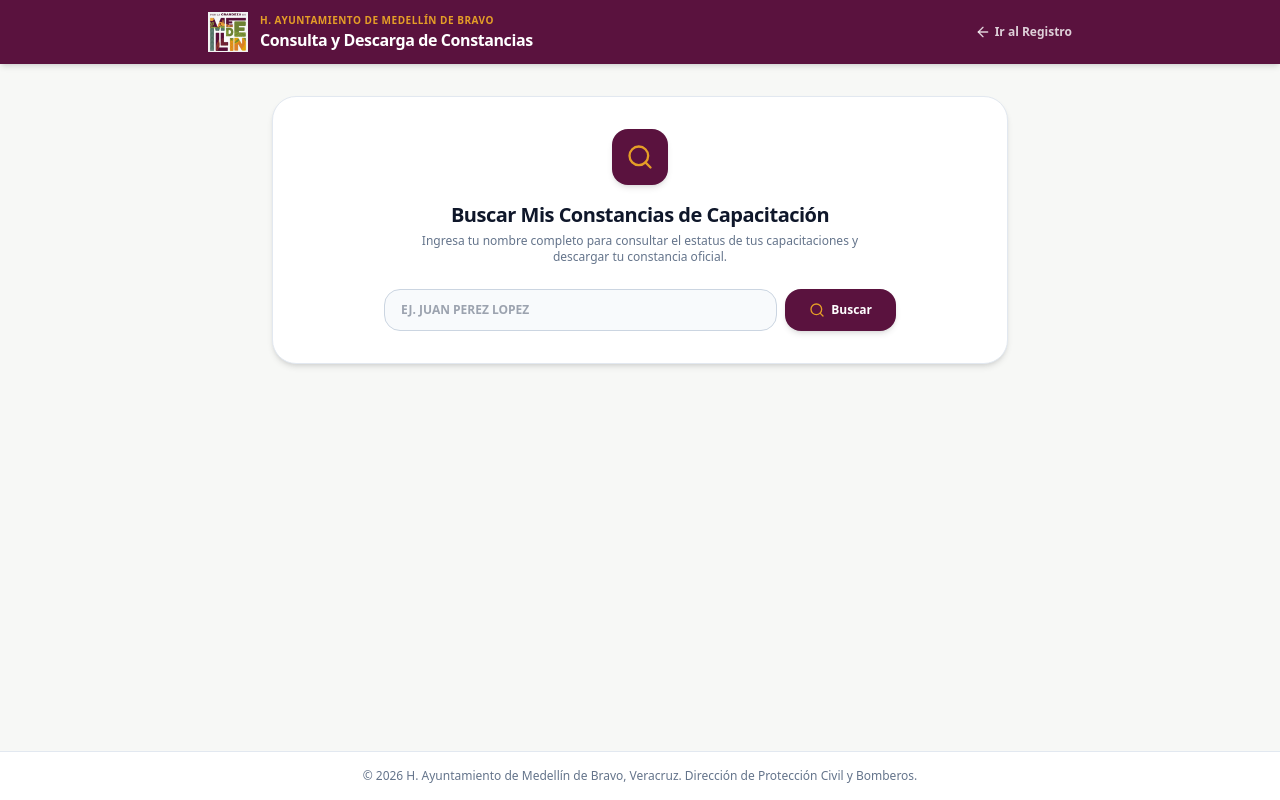
After one commit to JosueBurela/PCMedellinDigital, a Django app: page /capacitaciones/mis-constancias/ in a window 1280 px wide. The commit adds this page. Run offline with Django 5.2, Linux system fonts and the light colour scheme; some libraries are stand-ins or nearby versions.

Commit message:
feat(capacitaciones): busqueda publica de constancias por nombre, remocion de QR en PDF y generacion de QR institucional con logo para registro

```diff
--- /dev/null
+++ b/portal/templates/portal/capacitacion_buscar_constancias.html
@@ -0,0 +1,144 @@
+{% load static %}
+<!DOCTYPE html>
+<html lang="es">
+<head>
+<meta charset="UTF-8">
+<meta name="viewport" content="width=device-width, initial-scale=1.0">
+<title>Búsqueda de Constancias | Protección Civil Medellín</title>
+<link rel="icon" type="image/png" href="{% static 'portal/img/logo_pc_circular.png' %}">
+<script src="https://cdn.tailwindcss.com"></script>
+<script>
+    tailwind.config = {
+        theme: {
+            extend: {
+                colors: {
+                    medellinVino: '#5A123E',
+                    medellinVerde: '#5B7B34',
+                    medellinOro: '#E59E27',
+                    medellinFondo: '#F7F8F6',
+                }
+            }
+        }
+    }
+</script>
+<script src="https://unpkg.com/lucide@latest"></script>
+</head>
+<body class="bg-medellinFondo text-slate-800 font-sans antialiased min-h-screen flex flex-col justify-between">
+
+<!-- HEADER INSTITUCIONAL -->
+<header class="bg-medellinVino text-white shadow-md">
+  <div class="max-w-4xl mx-auto px-4 py-3 flex items-center justify-between">
+    <div class="flex items-center space-x-3">
+      <img src="{% static 'portal/img/logo_pc_circular.png' %}" alt="Logo Protección Civil" class="w-10 h-10 object-contain">
+      <div>
+        <span class="text-[10px] font-bold text-medellinOro uppercase tracking-wider block">H. Ayuntamiento de Medellín de Bravo</span>
+        <h1 class="text-sm sm:text-base font-extrabold tracking-tight">Consulta y Descarga de Constancias</h1>
+      </div>
+    </div>
+    <a href="{% url 'registro_capacitacion_publico' %}" class="text-xs text-white/80 hover:text-white font-semibold flex items-center gap-1">
+      <i data-lucide="arrow-left" class="w-4 h-4"></i> Ir al Registro
+    </a>
+  </div>
+</header>
+
+<main class="max-w-3xl mx-auto px-4 py-8 space-y-6 flex-1 w-full">
+
+  <!-- ENCABEZADO Y BUSCADOR -->
+  <div class="bg-white rounded-3xl p-6 sm:p-8 shadow-md border border-slate-200 space-y-4 text-center">
+    <div class="w-14 h-14 bg-medellinVino text-medellinOro rounded-2xl flex items-center justify-center mx-auto shadow-md">
+      <i data-lucide="search" class="w-7 h-7"></i>
+    </div>
+    <div class="space-y-1">
+      <h2 class="text-xl font-black text-slate-900 tracking-tight">Buscar Mis Constancias de Capacitación</h2>
+      <p class="text-xs text-slate-500 max-w-md mx-auto">
+        Ingresa tu nombre completo para consultar el estatus de tus capacitaciones y descargar tu constancia oficial.
+      </p>
+    </div>
+
+    <!-- FORMULARIO DE BÚSQUEDA -->
+    <form method="GET" action="{% url 'buscar_mis_constancias' %}" class="pt-2 max-w-lg mx-auto flex flex-col sm:flex-row gap-2">
+      <input type="text" name="q" value="{{ query }}" required placeholder="Ej. JUAN PEREZ LOPEZ" class="flex-1 bg-slate-50 border border-slate-300 rounded-2xl px-4 py-3 text-xs font-bold text-slate-900 focus:outline-none focus:ring-2 focus:ring-medellinVino uppercase">
+      <button type="submit" class="bg-medellinVino hover:bg-[#430d2e] text-white font-extrabold px-6 py-3 rounded-2xl text-xs flex items-center justify-center gap-1.5 shadow-md transition">
+        <i data-lucide="search" class="w-4 h-4 text-medellinOro"></i>
+        <span>Buscar</span>
+      </button>
+    </form>
+  </div>
+
+  <!-- RESULTADOS DE LA BÚSQUEDA -->
+  {% if buscado %}
+    <div class="space-y-4">
+      <h3 class="text-xs font-bold text-slate-500 uppercase tracking-wider">
+        Resultados de la búsqueda para: "<strong class="text-slate-900">{{ query }}</strong>" ({{ resultados.count }})
+      </h3>
+
+      {% if resultados %}
+        <div class="grid grid-cols-1 gap-4">
+          {% for r in resultados %}
+          <div class="bg-white rounded-3xl p-5 border {% if r.asistio %}border-emerald-300 shadow-md{% else %}border-amber-300 bg-amber-50/30{% endif %} space-y-3">
+
+            <div class="flex items-start justify-between">
+              <div class="space-y-1">
+                <span class="text-[10px] font-extrabold px-3 py-0.5 rounded-full uppercase tracking-wider {% if r.asistio %}bg-emerald-100 text-emerald-800 border border-emerald-300{% else %}bg-amber-100 text-amber-800 border border-amber-300{% endif %}">
+                  {% if r.asistio %}✓ CONSTANCIA DISPONIBLE Y VALIDADA{% else %}⏳ EN PROCESO DE VERIFICACIÓN{% endif %}
+                </span>
+                <h4 class="text-base font-black text-slate-900 pt-1">{{ r.nombre_completo }}</h4>
+                <p class="text-xs text-slate-600 font-bold">Curso: {{ r.curso.titulo }}</p>
+              </div>
+              <span class="text-xs font-bold text-medellinVino font-mono bg-slate-100 px-2.5 py-1 rounded-xl border border-slate-200">
+                {{ r.folio_constancia }}
+              </span>
+            </div>
+
+            <div class="flex flex-wrap gap-4 text-xs font-medium text-slate-500 pt-2 border-t border-slate-100">
+              <span>📅 Fecha: <strong>{{ r.curso.fecha_inicio|date:"d/m/Y" }}</strong></span>
+              <span>📍 Sede: <strong>{{ r.curso.sede_ubicacion }}</strong></span>
+              <span>⏱️ Duración: <strong>{{ r.curso.duracion_horas }} Hrs</strong></span>
+            </div>
+
+            <!-- ACCIÓN SEGÚN ESTATUS DE VERIFICACIÓN -->
+            <div class="pt-2">
+              {% if r.asistio %}
+                <a href="{% url 'imprimir_constancia_pdf' r.folio_constancia %}" target="_blank" class="inline-flex items-center gap-2 bg-emerald-700 hover:bg-emerald-800 text-white font-extrabold px-5 py-2.5 rounded-2xl text-xs shadow-md transition">
+                  <i data-lucide="printer" class="w-4 h-4 text-emerald-200"></i>
+                  <span>📄 Ver / Descargar Constancia PDF</span>
+                </a>
+              {% else %}
+                <div class="p-3.5 bg-amber-50 border border-amber-200 rounded-2xl text-xs text-amber-900 space-y-1">
+                  <div class="flex items-center gap-1.5 font-bold text-amber-800">
+                    <i data-lucide="alert-triangle" class="w-4 h-4 text-amber-600"></i>
+                    <span>Constancia aún pendiente de verificar</span>
+                  </div>
+                  <p class="text-[11px] leading-relaxed text-amber-700">
+                    Tu asistencia a este curso aún no ha sido marcada como verificada por el instructor. Por favor solicita al administrador o instructor a cargo que autorice tu certificación en el sistema.
+                  </p>
+                </div>
+              {% endif %}
+            </div>
+
+          </div>
+          {% endfor %}
+        </div>
+      {% else %}
+        <div class="bg-white rounded-3xl p-8 text-center border border-slate-200 space-y-2">
+          <i data-lucide="user-x" class="w-10 h-10 text-slate-300 mx-auto"></i>
+          <h4 class="text-sm font-bold text-slate-700">No se encontraron registros con ese nombre</h4>
+          <p class="text-xs text-slate-500 max-w-sm mx-auto">
+            Verifica que hayas escrito bien tus nombres y apellidos o asegúrate de haber completado tu registro en el formulario.
+          </p>
+        </div>
+      {% endif %}
+    </div>
+  {% endif %}
+
+</main>
+
+<footer class="bg-white border-t border-slate-200 py-4 text-center text-xs text-slate-500">
+  <p>© 2026 H. Ayuntamiento de Medellín de Bravo, Veracruz. Dirección de Protección Civil y Bomberos.</p>
+</footer>
+
+<script>
+  lucide.createIcons();
+</script>
+</body>
+</html>
--- a/portal/urls.py
+++ b/portal/urls.py
@@ -101,6 +101,8 @@ urlpatterns = [
 
     # Módulo de Capacitaciones y Emisión Automatizada de Constancias
     path('capacitaciones/', views.registro_capacitacion_publico, name='registro_capacitacion_publico'),
+    path('capacitaciones/mis-constancias/', views.buscar_mis_constancias, name='buscar_mis_constancias'),
+    path('capacitaciones/qr-registro/', views.generar_qr_registro_con_logo, name='generar_qr_registro_con_logo'),
     path('capacitaciones/admin/', views.admin_capacitaciones_dashboard, name='admin_capacitaciones_dashboard'),
     path('capacitaciones/admin/curso/crear/', views.crear_curso_admin, name='crear_curso_admin'),
     path('capacitaciones/admin/asistencia/<int:inscripcion_id>/', views.marcar_asistencia_capacitacion, name='marcar_asistencia_capacitacion'),
--- a/portal/views/capacitaciones.py
+++ b/portal/views/capacitaciones.py
@@ -257,3 +257,72 @@ def validar_constancia_qr(request, token):
         'valido': valido,
         'inscripcion': inscripcion
     })
+
+
+def buscar_mis_constancias(request):
+    """
+    Vista pública para que los ciudadanos busquen sus constancias ingresando su nombre.
+    """
+    query = request.GET.get('q', '').strip()
+    resultados = None
+    buscado = False
+
+    if query:
+        buscado = True
+        resultados = InscripcionCapacitacion.objects.filter(
+            nombre_completo__icontains=query
+        ).select_related('curso').order_by('-fecha_registro')
+
+    return render(request, 'portal/capacitacion_buscar_constancias.html', {
+        'query': query,
+        'resultados': resultados,
+        'buscado': buscado
+    })
+
+
+import os
+import io
+import qrcode
+from PIL import Image, ImageDraw
+from django.conf import settings
+
+def generar_qr_registro_con_logo(request):
+    """
+    Genera dinámicamente la imagen PNG de un Código QR del enlace de registro con el escudo de Medellín en el centro.
+    """
+    target_url = request.build_absolute_uri('/capacitaciones/')
+
+    qr = qrcode.QRCode(
+        version=3,
+        error_correction=qrcode.constants.ERROR_CORRECT_H,
+        box_size=10,
+        border=3,
+    )
+    qr.add_data(target_url)
+    qr.make(fit=True)
+
+    qr_img = qr.make_image(fill_color="#5A123E", back_color="white").convert('RGBA')
+
+    logo_path = os.path.join(settings.BASE_DIR, 'portal', 'static', 'portal', 'img', 'escudo_medellin_oficial.png')
+    if os.path.exists(logo_path):
+        logo = Image.open(logo_path).convert('RGBA')
+
+        qr_width, qr_height = qr_img.size
+        logo_size = int(qr_width * 0.22)
+        logo = logo.resize((logo_size, logo_size), Image.Resampling.LANCZOS)
+
+        bg_size = logo_size + 12
+        logo_bg = Image.new('RGBA', (bg_size, bg_size), 'white')
+
+        draw = ImageDraw.Draw(logo_bg)
+        draw.rectangle([0, 0, bg_size - 1, bg_size - 1], outline="#E59E27", width=2)
+
+        logo_bg.paste(logo, (6, 6), logo)
+
+        pos_x = (qr_width - bg_size) // 2
+        pos_y = (qr_height - bg_size) // 2
+        qr_img.paste(logo_bg, (pos_x, pos_y), logo_bg)
+
+    buffer = io.BytesIO()
+    qr_img.save(buffer, format='PNG')
+    return HttpResponse(buffer.getvalue(), content_type='image/png')
```
Also changed, not shown: portal/templates/portal/capacitacion_admin_dashboard.html (+37 -1 lines), portal/templates/portal/capacitacion_imprimir_constancia.html (+1 -7 lines), portal/templates/portal/capacitacion_registro_publico.html (+9 -3 lines).
